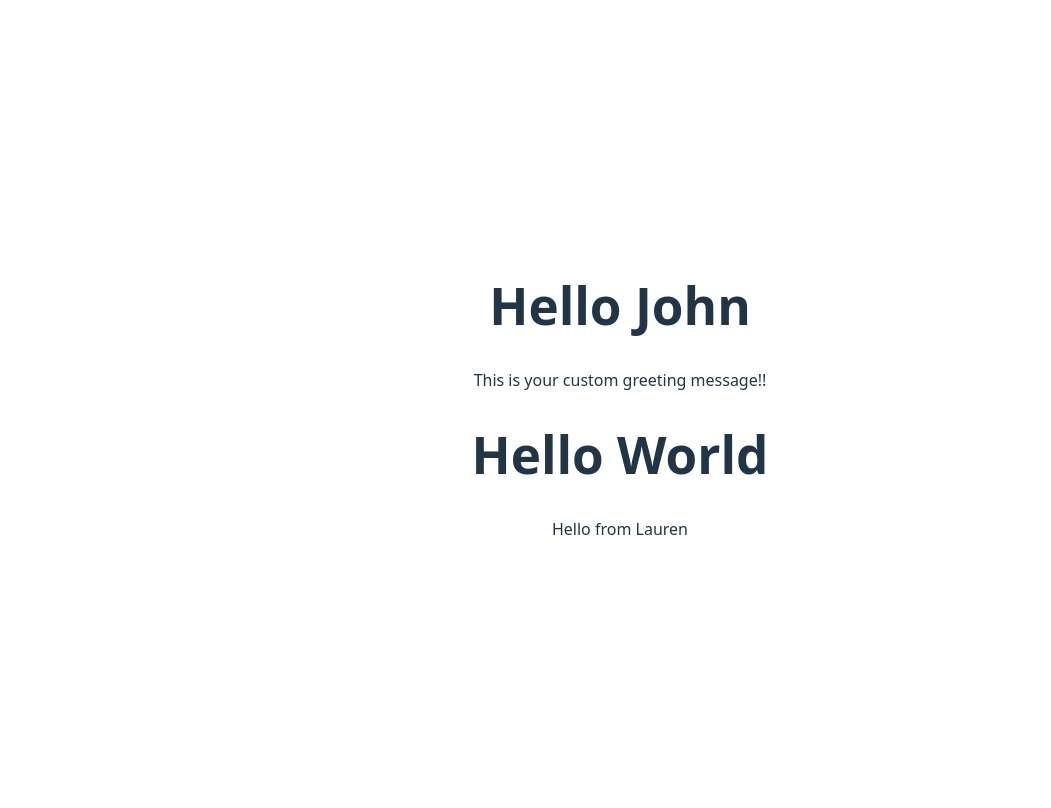
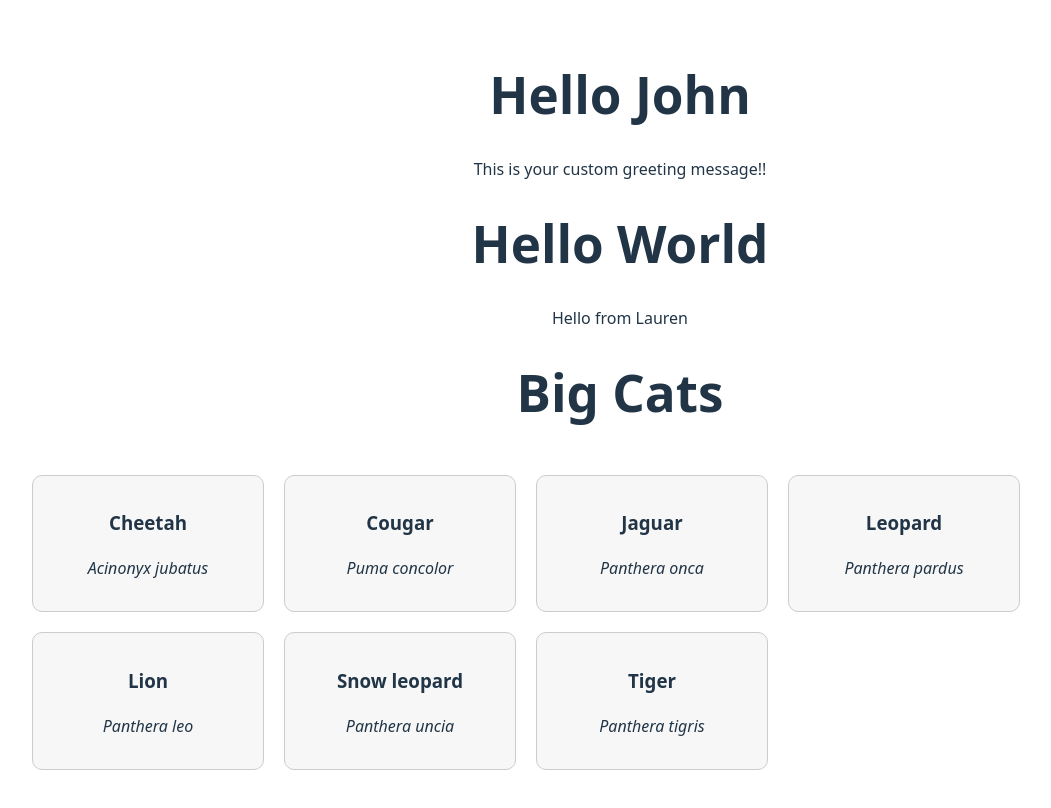
Before and after one commit to ljennings119/IOD2025, a React (Vite) app in the folder Module6/first-react-app/: page / in a window 1280 px wide. Shown: the top 808 px of the page, without its empty margins (20-1071 px from the left). Built offline with nearby package versions, Linux system fonts and the light colour scheme.

Commit message:
Module 6 Lab 2 completed

```diff
--- a/Module6/first-react-app/src/App.jsx
+++ b/Module6/first-react-app/src/App.jsx
@@ -17,6 +17,8 @@ import {ErrorBoundary} from 'react-error-boundary'
 import ErrorMessage from './components/ErrorMessage.jsx'
 import ExplodingBomb from './components/ExplodingBomb.jsx'
 import Greeting from "./components/Greeting"
+import BigCats from "./components/BigCats"
+
 
 // function ExampleComponent() {
 //   return (
@@ -150,6 +152,11 @@ message="Simple message with a fancy box applied via composition">
       <Greeting>Hello from Lauren</Greeting>
        </div>
 
+       <div>
+        <h1>Big Cats</h1>
+        <BigCats />
+       </div>
+
     </>
   )
 }
--- /dev/null
+++ b/Module6/first-react-app/src/components/BigCats.jsx
@@ -0,0 +1,25 @@
+import cats from "../data/cats.js";
+import SingleCat from "./SingleCat.jsx";
+
+export default function BigCats() {
+  return (
+    <div style={styles.wrapper}>
+      {cats.map(cat => (
+        <SingleCat
+          key={cat.id}
+          name={cat.name}
+          latinName={cat.latinName}
+        />
+      ))}
+    </div>
+  );
+}
+
+const styles = {
+  wrapper: {
+    display: "flex",
+    gap: "20px",
+    flexWrap: "wrap",
+    padding: "20px",
+  },
+};
--- /dev/null
+++ b/Module6/first-react-app/src/components/SingleCat.jsx
@@ -0,0 +1,19 @@
+export default function SingleCat({ name, latinName }) {
+  return (
+    <div style={styles.card}>
+      <h3>{name}</h3>
+      <p><em>{latinName}</em></p>
+    </div>
+  );
+}
+
+const styles = {
+  card: {
+    border: '1px solid #ccc',
+    padding: '15px',
+    borderRadius: '10px',
+    width: '200px',
+    textAlign: 'center',
+    background: '#f7f7f7',
+  }
+};
--- /dev/null
+++ b/Module6/first-react-app/src/data/cats.js
@@ -0,0 +1,11 @@
+const cats = [
+  { id: 1, name: 'Cheetah', latinName: 'Acinonyx jubatus' },
+  { id: 2, name: 'Cougar', latinName: 'Puma concolor' },
+  { id: 3, name: 'Jaguar', latinName: 'Panthera onca' },
+  { id: 4, name: 'Leopard', latinName: 'Panthera pardus' },
+  { id: 5, name: 'Lion', latinName: 'Panthera leo' },
+  { id: 6, name: 'Snow leopard', latinName: 'Panthera uncia' },
+  { id: 7, name: 'Tiger', latinName: 'Panthera tigris' },
+];
+
+export default cats;
```
